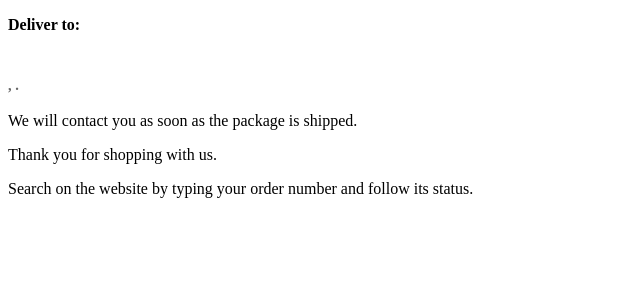
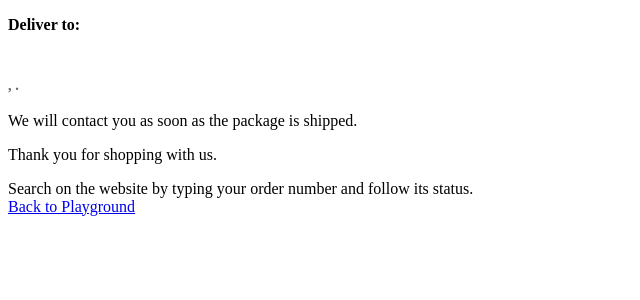
Before and after one commit to theYogam/Playground, a Django app: template templates/shopping/snippets/checkout_confirmation.html in a window 1280 px wide. Shown: the part 354-654 px from the top of the page, without its empty margins (0-640 px from the left). Run offline with Django 3.2, Linux system fonts and the light colour scheme; the template is opened without the code that fills it, so the values that code supplies are empty.

Commit message:
Minor change on Playground checkout.

```diff
--- a/templates/shopping/snippets/checkout_confirmation.html
+++ b/templates/shopping/snippets/checkout_confirmation.html
@@ -36,7 +36,7 @@
                     A confirmation email was sent to {{ email }}.
                 {% endblocktrans %}</p>
                 <p style="margin-top: .5em">{% trans "Thank you for shopping with us." %}</p>
-                <a class="btn btn-block btn-success" href="https://daraja.ikwen.com/" style="margin-top: 27px">{% trans 'Back to Playground' %}</a>
+                <a class="btn btn-lg btn-block btn-success" href="https://daraja.ikwen.com/" style="margin-top: 27px">{% trans 'Back to Playground' %}</a>
             </div>
 {#            <div class="highlight col-sm-5 col-sm-offset-2">#}
 {#                {% if order.status == 'Shipped' %}#}
@@ -67,6 +67,7 @@
                     Search on the website by typing your order number and follow its status.
                 {% endif %}
             </div>
+            <a class="btn btn-lg btn-block btn-success" href="https://daraja.ikwen.com/" style="margin-top: 27px">{% trans 'Back to Playground' %}</a>
         {% endif %}
         {% endwith %}
     </div>
```
Also changed, not shown: locale/fr/LC_MESSAGES/django.po.
